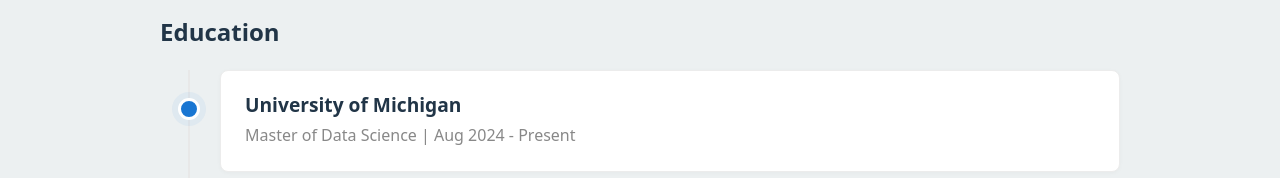
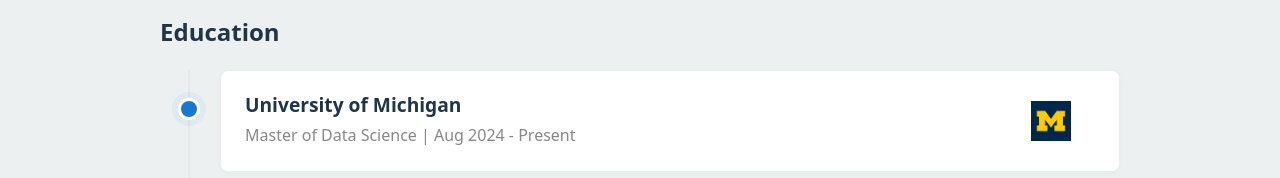
Before and after one commit to Peggy1210/my_website, a Vue app: page / in a window 1280 px wide. Shown: the part 622-800 px from the top of the page. Built offline with nearby package versions, Linux system fonts and the light colour scheme.

Commit message:
feat: add logo for education section

```diff
--- a/src/components/Education.vue
+++ b/src/components/Education.vue
@@ -1,5 +1,12 @@
 <script setup>
-import educations from '../data/education.json'
+import { computed } from 'vue'
+import educationData from '../data/education.json'
+const educations = computed(() => {
+  return educationData.map(e => ({
+    ...e,
+    imageUrl: new URL(`../assets/education_img/${e.logo}`, import.meta.url).href
+  }))
+})
 </script>
 
 <template>
@@ -11,13 +18,16 @@ import educations from '../data/education.json'
             <div class="timeline-item" v-for="(edu, idx) in educations" :key="idx">
                 <div class="timeline-marker" aria-hidden="true"></div>
                 <div class="timeline-card-body">
+                  <div>
                     <p class="title">{{ edu.institution }}</p>
                     <p class="subtitle">{{ edu.degree }} | {{ edu.dates }}</p>
                     <div class="content">
-                    <ul>
-                        <li v-for="(point, idx) in edu.points" :key="idx">{{ point }}</li>
-                    </ul>
+                      <ul>
+                          <li v-for="(point, idx) in edu.points" :key="idx">{{ point }}</li>
+                      </ul>
                     </div>
+                  </div>
+                  <img class="logo" :src="edu.imageUrl" :alt="edu.institution + ' logo'">
                 </div>
             </div>
         </div>
@@ -62,6 +72,9 @@ import educations from '../data/education.json'
   box-shadow: 0 0 0 6px rgba(25,118,210,0.06);
 }
 .timeline-card-body {
+  display: flex;
+  justify-content: space-between;
+  align-items: center;
   background: #fff;
   border: 1px solid #ececec;
   padding: 0 24px;
@@ -89,4 +102,11 @@ import educations from '../data/education.json'
 .timeline-card-body .content {
     margin-bottom: 24px
 }
+.timeline-card-body .logo {
+  height: 40px;
+  width: 40px;
+  margin: 24px;
+  object-fit: cover;
+  float: right;
+}
 </style>
--- a/src/data/education.json
+++ b/src/data/education.json
@@ -3,12 +3,14 @@
         "institution": "University of Michigan",
         "degree": "Master of Data Science",
         "dates": "Aug 2024 - Present",
-        "points": []
+        "points": [],
+        "logo": "umich.jpeg"
     },
     {
         "institution": "National Tsing Hua University",
         "degree": "Bachelor of Science - Interdisciplinary Program of Science",
         "dates": "Sep 2019 - Jan 2024",
-        "points": []
+        "points": [],
+        "logo": "nthu.png"
     }
 ]
```
Also changed, not shown: src/assets/education_img/nthu.png (added), src/assets/education_img/umich.jpeg (added).
